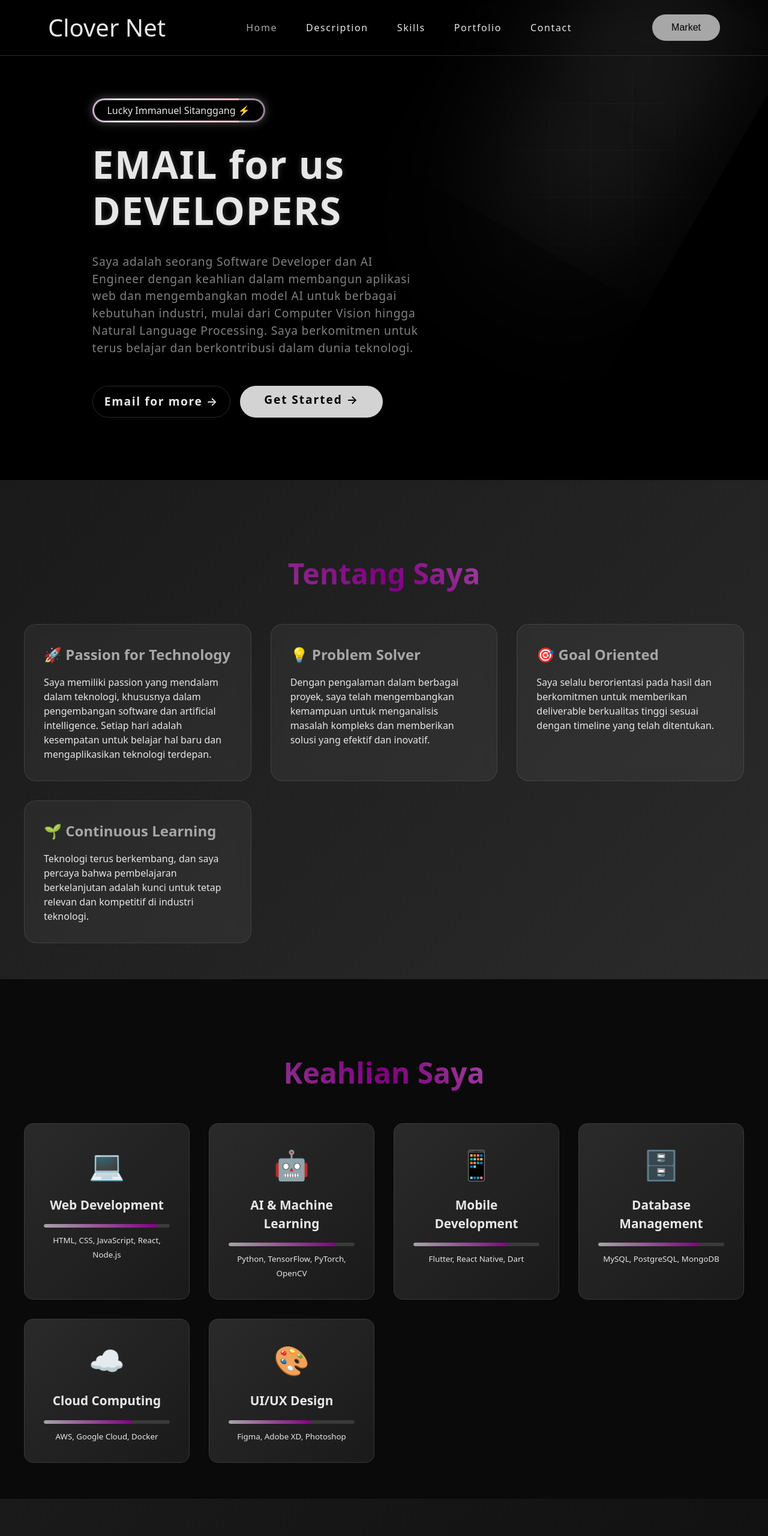
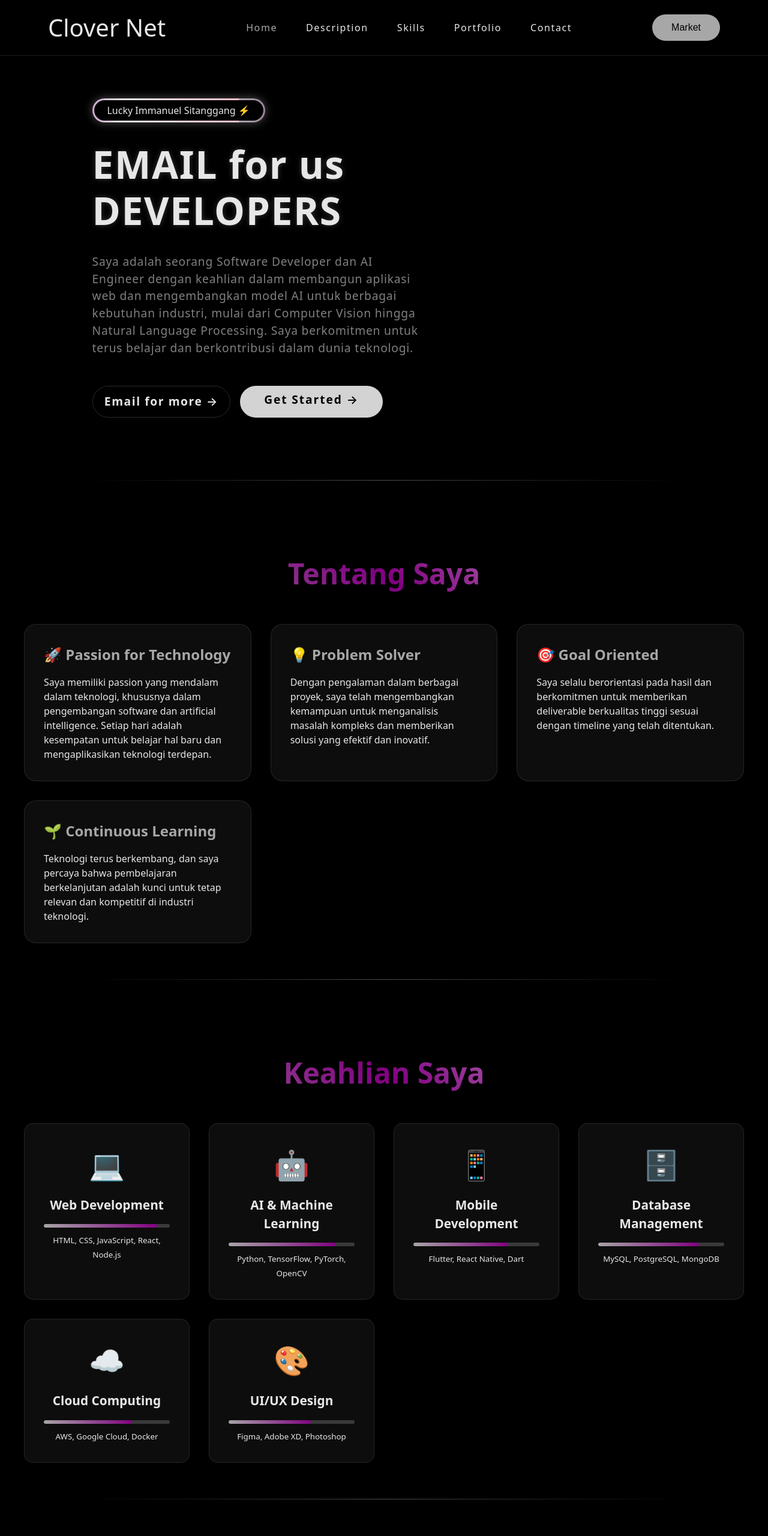
Before and after one commit to Youngstg/3DWEB, a plain HTML site: page index.html in a window 1280 px wide. Shown: the top 2560 px of the page at 60% size. Drawn offline with Linux system fonts and the light colour scheme; some packages are replaced by stand-ins of ours; a script that the page names is missing.

Commit message:
hilang gradient

```diff
--- a/script.js
+++ b/script.js
@@ -129,12 +129,25 @@ document.addEventListener('DOMContentLoaded', function() {
         }
     });
 
-    // Header background opacity on scroll
+    // Enhanced header background opacity and blur on scroll
     const header = document.querySelector('header');
     window.addEventListener('scroll', () => {
         const scrolled = window.pageYOffset;
         const opacity = Math.min(scrolled / 100, 0.95);
+        const blurAmount = Math.min(scrolled / 10, 25);
+
         header.style.background = `rgba(0, 0, 0, ${opacity})`;
+        header.style.backdropFilter = `blur(${blurAmount}px)`;
+        header.style.webkitBackdropFilter = `blur(${blurAmount}px)`;
+
+        // Add stronger border when scrolled
+        if (scrolled > 50) {
+            header.style.borderBottom = '1px solid rgba(255, 255, 255, 0.2)';
+            header.style.boxShadow = '0 4px 20px rgba(0, 0, 0, 0.3)';
+        } else {
+            header.style.borderBottom = '1px solid rgba(255, 255, 255, 0.1)';
+            header.style.boxShadow = 'none';
+        }
     });
 
     // Add typing effect to main title
--- a/style.css
+++ b/style.css
@@ -36,14 +36,16 @@ header {
     position: fixed;
     top: 0;
     width: 100%;
-    background: rgba(0, 0, 0, 0.9);
-    backdrop-filter: blur(10px);
+    background: rgba(0, 0, 0, 0.85);
+    backdrop-filter: blur(20px);
+    -webkit-backdrop-filter: blur(20px);
     display: flex;
     justify-content: space-between;
     align-items: center;
     padding: 1rem 5rem;
     z-index: 999;
-    border-bottom: 1px solid #2a2a2a;
+    border-bottom: 1px solid rgba(255, 255, 255, 0.1);
+    transition: all 0.3s ease;
 }
 
 header h1 {
@@ -92,6 +94,24 @@ section {
     min-height: 100vh;
     padding: 120px 2rem 60px;
     position: relative;
+    background-color: black;
+}
+
+/* Section dividers */
+section:not(#home)::before {
+    content: '';
+    position: absolute;
+    top: 0;
+    left: 10%;
+    right: 10%;
+    height: 1px;
+    background: linear-gradient(90deg,
+        transparent 0%,
+        rgba(255, 255, 255, 0.1) 20%,
+        rgba(255, 255, 255, 0.3) 50%,
+        rgba(255, 255, 255, 0.1) 80%,
+        transparent 100%
+    );
 }
 
 .container {
@@ -208,7 +228,7 @@ section {
 
 /* DESCRIPTION SECTION */
 #description {
-    background: linear-gradient(135deg, #1a1a1a 0%, #2a2a2a 100%);
+    background-color: black;
 }
 
 .section-title {
@@ -250,7 +270,7 @@ section {
 
 /* SKILLS SECTION */
 #skills {
-    background: #0a0a0a;
+    background-color: black;
 }
 
 .skills-grid {
@@ -261,12 +281,12 @@ section {
 }
 
 .skill-card {
-    background: linear-gradient(135deg, #2a2a2a, #1a1a1a);
+    background: rgba(255, 255, 255, 0.05);
     padding: 2rem;
     border-radius: 15px;
     text-align: center;
     transition: transform 0.3s ease;
-    border: 1px solid #3a3a3a;
+    border: 1px solid rgba(255, 255, 255, 0.1);
 }
 
 .skill-card:hover {
@@ -303,7 +323,7 @@ section {
 
 /* PORTFOLIO SECTION */
 #portfolio {
-    background: linear-gradient(135deg, #1a1a1a 0%, #0a0a0a 100%);
+    background-color: black;
 }
 
 .portfolio-grid {
@@ -314,7 +334,7 @@ section {
 }
 
 .portfolio-card {
-    background: rgba(255, 255, 255, 0.03);
+    background: rgba(255, 255, 255, 0.05);
     border-radius: 20px;
     overflow: hidden;
     transition: transform 0.3s ease;
@@ -363,7 +383,7 @@ section {
 
 /* CONTACT SECTION */
 #contact {
-    background: #0a0a0a;
+    background-color: black;
 }
 
 .contact-container {
@@ -384,6 +404,7 @@ section {
     padding: 2rem;
     border-radius: 15px;
     transition: transform 0.3s ease;
+    border: 1px solid rgba(255, 255, 255, 0.1);
 }
 
 .contact-card:hover {
@@ -437,4 +458,10 @@ section {
     .section-title {
         font-size: 2rem;
     }
+
+    /* Section dividers for mobile */
+    section:not(#home)::before {
+        left: 5%;
+        right: 5%;
+    }
 }
```
